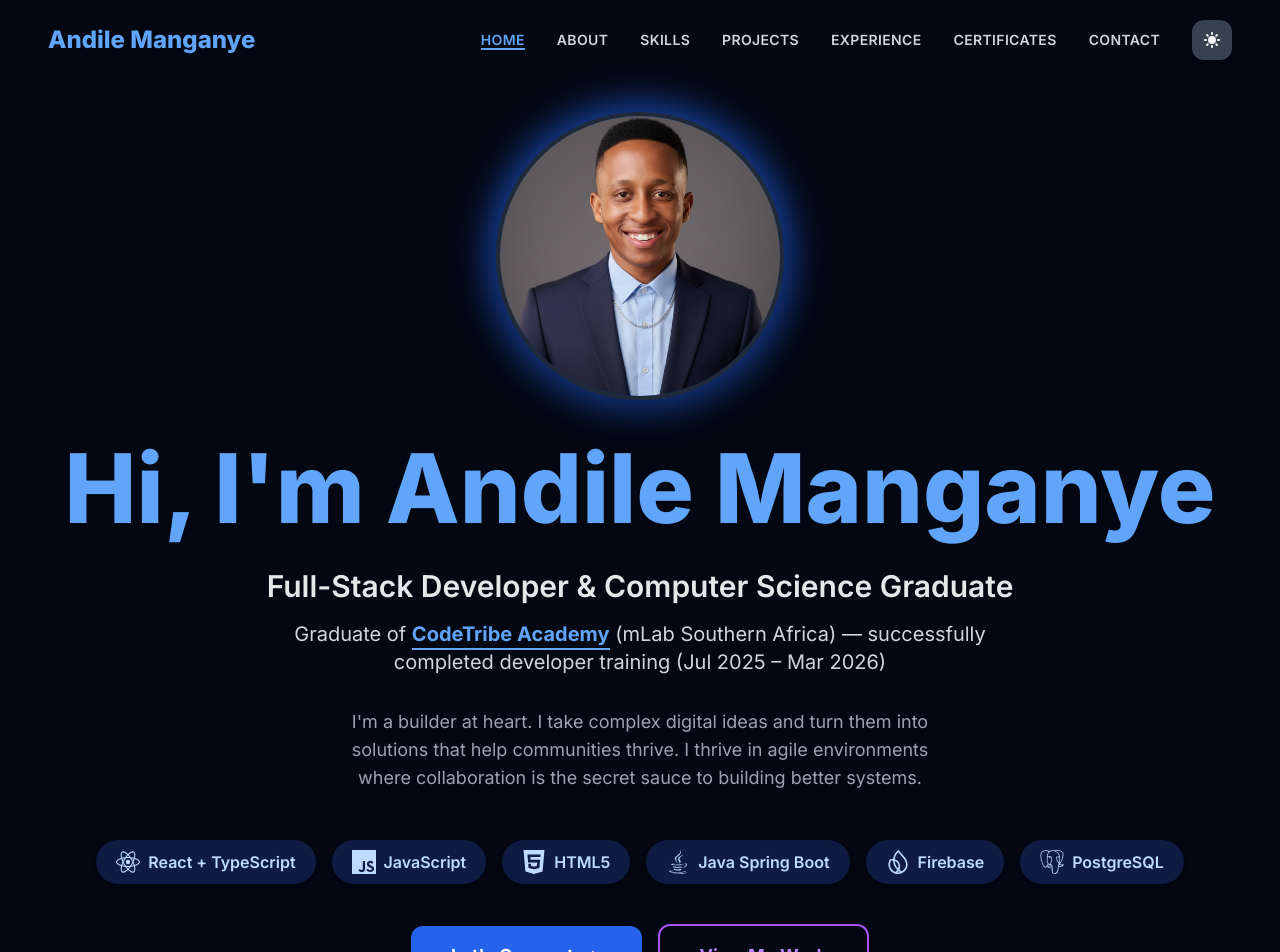
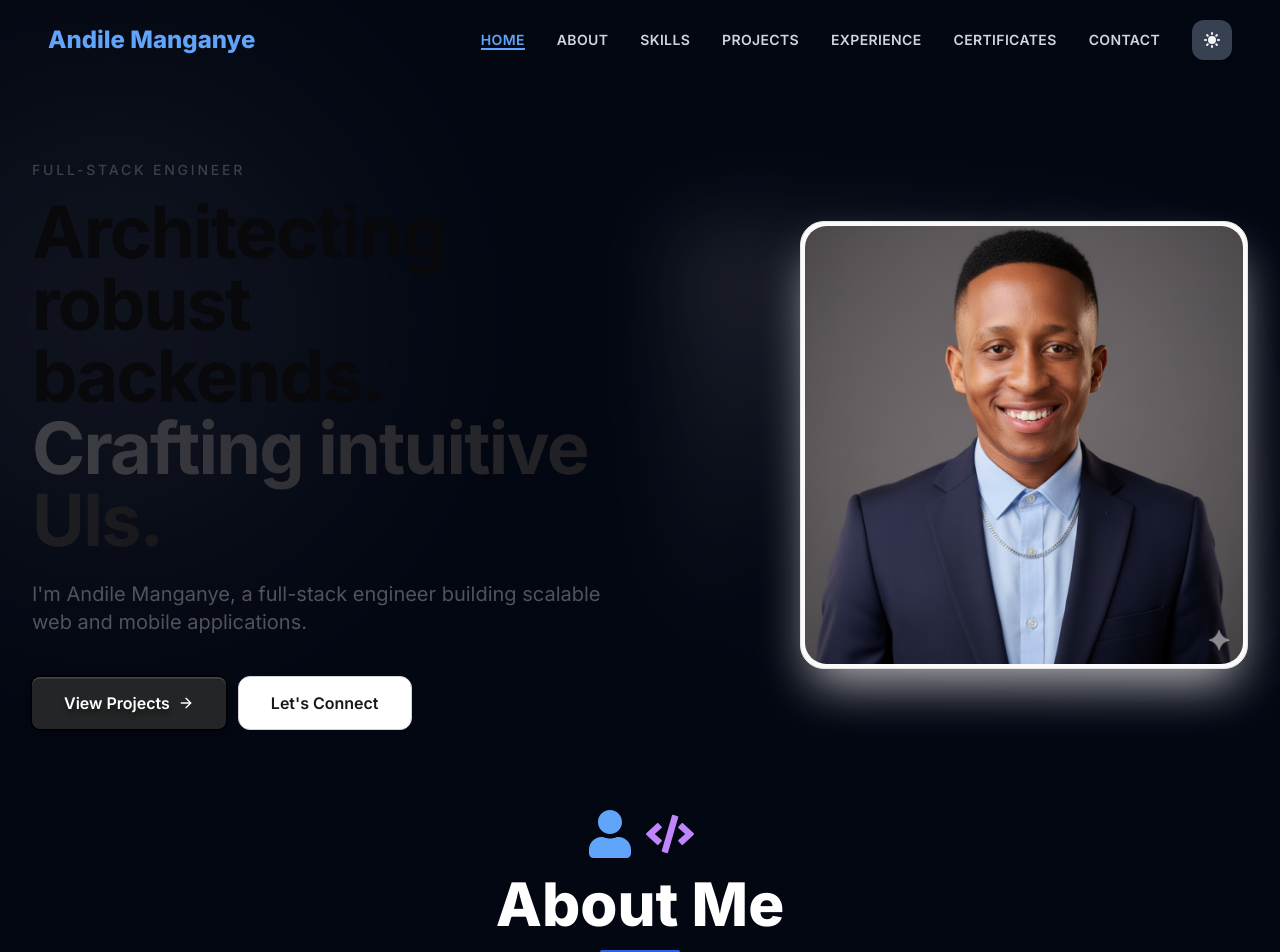
Before and after one commit to Andile45/Andile-Manganye-Porfolio, a React (Vite) app: page / in a window 1280 px wide. Shown: the top 952 px of the page. Built offline with nearby package versions, Linux system fonts and the light colour scheme.

Commit message:
feat: rebuild hero with streaming text and CTAs

```diff
--- a/src/components/Hero.tsx
+++ b/src/components/Hero.tsx
@@ -1,198 +1,166 @@
-import { motion } from 'framer-motion';
+import { useRef } from 'react';
+import { motion, useInView, useReducedMotion } from 'framer-motion';
+import { ArrowRight } from 'lucide-react';
 import profileImage from '../assets/Andile-Manganye-Image.png';
-import {
-  SiReact,
-  SiTypescript,
-  SiJavascript,
-  SiHtml5,
-  SiFirebase,
-  SiPostgresql
-} from 'react-icons/si';
-import { FaJava } from 'react-icons/fa';
+import PrimaryButton from './ui/PrimaryButton';
+import { secondaryButton } from '../lib/button-styles';
+import { StreamingCursor } from './ui/StreamingText';
+import { useStreamingText } from '../hooks/useStreamingText';
+import { subtleScaleInteraction } from '../lib/motion-presets';
+import { handleSectionNavClick } from '../lib/scroll';
+import { cn } from '../lib/utils';
+
+const ROLE = 'Full-Stack Engineer';
+const HEADLINE_1 = 'Architecting robust backends. ';
+const HEADLINE_2 = 'Crafting intuitive UIs.';
+const BIO =
+  "I'm Andile Manganye, a full-stack engineer building scalable web and mobile applications.";
+
+const CHAR_MS = 30;
+const HEADLINE_1_DELAY = ROLE.length * CHAR_MS;
+const HEADLINE_2_DELAY = HEADLINE_1_DELAY + HEADLINE_1.length * CHAR_MS;
+const BIO_DELAY = HEADLINE_2_DELAY + HEADLINE_2.length * CHAR_MS + 120;
 
 const Hero = () => {
-  const containerVariants = {
-    hidden: { opacity: 0 },
-    visible: {
-      opacity: 1,
-      transition: {
-        staggerChildren: 0.2,
-        delayChildren: 0.3,
-      },
-    },
-  };
+  const sectionRef = useRef<HTMLElement>(null);
+  const reduceMotion = useReducedMotion();
+  const isInView = useInView(sectionRef, { amount: 0.12, once: true });
+  const streamActive = isInView && !reduceMotion;
 
-  const itemVariants = {
-    hidden: { opacity: 0, y: 30 },
-    visible: {
-      opacity: 1,
-      y: 0,
-      transition: {
-        duration: 0.6,
-      },
-    },
-  };
+  const role = useStreamingText(ROLE, { active: streamActive, speed: CHAR_MS });
+  const headline1 = useStreamingText(HEADLINE_1, {
+    active: streamActive,
+    speed: CHAR_MS,
+    delay: HEADLINE_1_DELAY,
+  });
+  const headline2 = useStreamingText(HEADLINE_2, {
+    active: streamActive,
+    speed: CHAR_MS,
+    delay: HEADLINE_2_DELAY,
+  });
+  const bio = useStreamingText(BIO, {
+    active: streamActive,
+    speed: 22,
+    delay: BIO_DELAY,
+  });
 
-  const imageVariants = {
-    hidden: { opacity: 0, scale: 0.8 },
-    visible: {
-      opacity: 1,
-      scale: 1,
-      transition: {
-        duration: 0.8,
-      },
-    },
-  };
-
-  // Icon mapping for tech stack
-  const getTechIcon = (tech: string) => {
-    const techLower = tech.toLowerCase();
-
-    if (techLower.includes('react') || techLower.includes('typescript')) {
-      // For "React + TypeScript", show React icon
-      if (techLower.includes('react')) return SiReact;
-      return SiTypescript;
-    }
-    if (techLower.includes('javascript')) return SiJavascript;
-    if (techLower.includes('html5') || techLower.includes('html')) return SiHtml5;
-    if (techLower.includes('java') || techLower.includes('spring boot')) return FaJava;
-    if (techLower.includes('firebase')) return SiFirebase;
-    if (techLower.includes('postgresql') || techLower.includes('postgres')) return SiPostgresql;
-
-    return null;
-  };
+  const roleStreaming = isInView && !role.isComplete && role.displayed.length > 0;
+  const headlineStreaming =
+    isInView && role.isComplete && (!headline1.isComplete || !headline2.isComplete);
+  const bioStreaming =
+    isInView &&
+    headline1.isComplete &&
+    headline2.isComplete &&
+    !bio.isComplete &&
+    bio.displayed.length > 0;
 
   return (
     <section
+      ref={sectionRef}
       id="home"
-      className="min-h-screen flex items-center justify-center px-4 sm:px-6 lg:px-8 xl:px-12 pt-20 sm:pt-24 md:pt-28 bg-white dark:bg-gray-950"
+      className="section-padding relative flex min-h-0 items-center overflow-x-hidden pt-32 sm:pt-36 lg:min-h-[85vh] lg:pt-40"
     >
-      <div className="container mx-auto max-w-7xl text-center">
+      <motion.div
+        aria-hidden
+        className="pointer-events-none absolute -left-32 top-20 h-[480px] w-[480px] rounded-full bg-zinc-400/20 blur-[120px]"
+        animate={{ opacity: [0.4, 0.65, 0.4], scale: [1, 1.08, 1] }}
+        transition={{ duration: 8, repeat: Infinity, ease: 'easeInOut' }}
+      />
+      <motion.div
+        aria-hidden
+        className="pointer-events-none absolute right-0 top-1/3 h-[360px] w-[360px] rounded-full bg-zinc-400/10 blur-[100px]"
+        animate={{ opacity: [0.25, 0.45, 0.25] }}
+        transition={{ duration: 10, repeat: Infinity, ease: 'easeInOut' }}
+      />
+
+      <motion.div
+        className="relative z-10 mx-auto flex w-full max-w-7xl flex-col-reverse items-center gap-8 lg:grid lg:grid-cols-2 lg:items-center lg:gap-16"
+        initial={{ opacity: 0, y: 24 }}
+        animate={{ opacity: 1, y: 0 }}
+        transition={{ duration: 0.7, ease: [0.22, 1, 0.36, 1] }}
+      >
         <motion.div
-          variants={containerVariants}
-          initial="hidden"
-          animate="visible"
+          className="w-full min-w-0 text-center lg:text-left"
+          initial={{ opacity: 0, x: -24 }}
+          animate={{ opacity: 1, x: 0 }}
+          transition={{ duration: 0.7, delay: 0.1 }}
         >
-          {/* Profile Image */}
+          <p
+            className="mb-4 min-h-[1.25rem] text-sm font-medium uppercase tracking-[0.2em] text-zinc-700"
+            aria-label={ROLE}
+          >
+            {reduceMotion ? ROLE : role.displayed}
+            <StreamingCursor visible={roleStreaming} className="text-zinc-500" />
+          </p>
+          <h1
+            className="text-3xl font-bold leading-[1.15] tracking-tight text-zinc-950 sm:text-4xl md:text-5xl lg:text-7xl"
+            aria-label={HEADLINE_1 + HEADLINE_2}
+          >
+            {reduceMotion ? HEADLINE_1 : headline1.displayed}
+            <span className="bg-gradient-to-r from-zinc-700 to-zinc-900 bg-clip-text text-transparent">
+              {reduceMotion ? HEADLINE_2 : headline2.displayed}
+            </span>
+            <StreamingCursor visible={headlineStreaming} className="text-zinc-400" />
+          </h1>
+          <p
+            className="mt-6 min-h-[4.5rem] max-w-xl text-lg leading-relaxed text-zinc-600 sm:min-h-[3.5rem] sm:text-xl"
+            aria-label={BIO}
+          >
+            {reduceMotion ? BIO : bio.displayed}
+            <StreamingCursor visible={bioStreaming} />
+          </p>
           <motion.div
-            className="mb-6 sm:mb-8 md:mb-10 flex justify-center"
-            variants={imageVariants}
+            className="mt-8 flex flex-col items-stretch gap-3 sm:mt-10 sm:flex-row sm:items-center sm:justify-center lg:justify-start"
+            initial={reduceMotion ? false : { opacity: 0, y: 12 }}
+            animate={{ opacity: 1, y: 0 }}
+            transition={{ duration: 0.5, delay: reduceMotion ? 0 : 0.35, ease: [0.22, 1, 0.36, 1] }}
           >
-            <div className="relative">
-              <motion.div
-                className="absolute inset-0 bg-blue-600 rounded-full blur-lg opacity-50"
-                animate={{
-                  scale: [1, 1.1, 1],
-                  opacity: [0.5, 0.7, 0.5],
-                }}
-                transition={{
-                  duration: 3,
-                  repeat: Infinity,
-                  ease: 'easeInOut',
-                }}
-              />
-              <div className="relative w-40 h-40 xs:w-48 xs:h-48 sm:w-56 sm:h-56 md:w-64 md:h-64 lg:w-72 lg:h-72 rounded-full overflow-hidden border-4 border-white dark:border-gray-800 shadow-2xl">
-                <img
-                  src={profileImage}
-                  alt="Andile Manganye"
-                  className="w-full h-full object-cover"
-                />
-              </div>
-            </div>
-          </motion.div>
-
-          <motion.div className="mb-4 sm:mb-6 md:mb-8" variants={itemVariants}>
-            <h1 className="text-3xl xs:text-4xl sm:text-5xl md:text-6xl lg:text-7xl xl:text-8xl font-extrabold mb-3 sm:mb-4 md:mb-6 leading-tight px-2 sm:px-4">
-              <span className="text-blue-600 dark:text-blue-400">
-                Hi, I'm Andile Manganye
-              </span>
-            </h1>
-          </motion.div>
-
-          <motion.p
-            className="text-lg sm:text-xl md:text-2xl lg:text-3xl text-gray-800 dark:text-gray-200 mb-2 sm:mb-3 md:mb-4 font-semibold px-4 sm:px-6"
-            variants={itemVariants}
-          >
-            Full-Stack Developer & Computer Science Graduate
-          </motion.p>
-
-          <motion.p
-            className="text-base sm:text-lg md:text-xl text-gray-700 dark:text-gray-300 mb-4 sm:mb-6 md:mb-8 max-w-3xl mx-auto px-4 sm:px-6 leading-relaxed"
-            variants={itemVariants}
-          >
-            Graduate of{' '}
-            <span className="font-bold text-blue-600 dark:text-blue-400 relative">
-              CodeTribe Academy
-              <span className="absolute -bottom-1 left-0 w-full h-0.5 bg-blue-600 dark:bg-blue-400"></span>
-            </span>
-            {' '}(mLab Southern Africa) — successfully completed developer training (Jul 2025 – Mar 2026)
-          </motion.p>
-
-          <motion.p
-            className="text-sm sm:text-base md:text-lg text-gray-600 dark:text-gray-400 mb-6 sm:mb-8 md:mb-10 lg:mb-12 max-w-2xl mx-auto leading-relaxed px-4 sm:px-6"
-            variants={itemVariants}
-          >
-            I'm a builder at heart. I take complex digital ideas and turn them into solutions that help communities thrive. I thrive in agile environments where collaboration is the secret sauce to building better systems.
-          </motion.p>
-
-          <motion.div
-            className="flex flex-wrap justify-center gap-2 sm:gap-3 md:gap-4 mb-6 sm:mb-8 md:mb-10 px-4 sm:px-6"
-            variants={itemVariants}
-          >
-            {['React + TypeScript', 'JavaScript', 'HTML5', 'Java Spring Boot', 'Firebase', 'PostgreSQL'].map((tech, index) => {
-              const TechIcon = getTechIcon(tech);
-              return (
-                <motion.span
-                  key={tech}
-                  className="px-3 py-1.5 sm:px-4 sm:py-2 md:px-5 md:py-2.5 bg-blue-100 dark:bg-blue-900/40 text-blue-800 dark:text-blue-200 rounded-full text-xs sm:text-sm md:text-base font-semibold shadow-md flex items-center gap-1.5 sm:gap-2"
-                  whileHover={{ scale: 1.1, y: -2 }}
-                  whileTap={{ scale: 0.95 }}
-                  initial={{ opacity: 0, y: 20 }}
-                  animate={{ opacity: 1, y: 0 }}
-                  transition={{ delay: 0.8 + index * 0.1 }}
-                >
-                  {TechIcon && <TechIcon className="text-base sm:text-lg md:text-xl lg:text-2xl flex-shrink-0" />}
-                  <span className="whitespace-nowrap">{tech}</span>
-                </motion.span>
-              );
-            })}
-          </motion.div>
-
-          <motion.div
-            className="flex flex-col xs:flex-row gap-3 sm:gap-4 justify-center items-center px-4 sm:px-6"
-            variants={itemVariants}
-          >
-            <motion.a
+            <PrimaryButton
+              href="#projects"
+              onClick={(e) => handleSectionNavClick(e, 'projects')}
+            >
+              View Projects
+              <ArrowRight className="h-4 w-4" aria-hidden />
+            </PrimaryButton>
+            <a
               href="#contact"
-              className="group w-full xs:w-auto px-6 py-3 sm:px-8 sm:py-4 md:px-10 md:py-4 bg-blue-600 text-white rounded-xl font-bold text-sm sm:text-base md:text-lg shadow-xl text-center min-w-[200px]"
-              whileHover={{ scale: 1.05, y: -4 }}
-              whileTap={{ scale: 0.95 }}
+              className={cn(secondaryButton, 'px-8 py-[14px] text-base')}
+              onClick={(e) => handleSectionNavClick(e, 'contact')}
             >
-              <span className="flex items-center justify-center gap-2">
-                Let's Connect
-                <motion.svg
-                  className="w-4 h-4 sm:w-5 sm:h-5"
-                  fill="none"
-                  stroke="currentColor"
-                  viewBox="0 0 24 24"
-                  whileHover={{ x: 5 }}
-                  transition={{ type: 'spring', stiffness: 400 }}
-                >
-                  <path strokeLinecap="round" strokeLinejoin="round" strokeWidth={2} d="M13 7l5 5m0 0l-5 5m5-5H6" />
-                </motion.svg>
-              </span>
-            </motion.a>
-            <motion.a
-              href="#projects"
-              className="w-full xs:w-auto px-6 py-3 sm:px-8 sm:py-4 md:px-10 md:py-4 border-2 border-blue-600 dark:border-purple-500 text-blue-600 dark:text-purple-400 rounded-xl font-bold text-sm sm:text-base md:text-lg shadow-lg text-center min-w-[200px]"
-              whileHover={{ scale: 1.05, y: -2, backgroundColor: 'rgba(59, 130, 246, 0.1)' }}
-              whileTap={{ scale: 0.95 }}
-            >
-              View My Work
-            </motion.a>
+              Let&apos;s Connect
+            </a>
           </motion.div>
         </motion.div>
-      </div>
+
+        <motion.div
+          className="relative flex w-full shrink-0 justify-center lg:justify-end"
+          initial={{ opacity: 0, scale: 0.95 }}
+          animate={{ opacity: 1, scale: 1 }}
+          transition={{ duration: 0.8, delay: 0.2 }}
+        >
+          <motion.div
+            aria-hidden
+            className="absolute inset-0 rounded-3xl bg-gradient-to-br from-zinc-400/30 via-transparent to-zinc-500/20 blur-2xl"
+            animate={{ opacity: [0.5, 0.8, 0.5] }}
+            transition={{ duration: 6, repeat: Infinity }}
+          />
+          <motion.div
+            className={cn(
+              'relative aspect-[4/5] w-[min(100%,220px)] overflow-hidden rounded-2xl sm:w-[280px]',
+              'border border-zinc-200 bg-zinc-50 p-1 shadow-2xl shadow-zinc-200/80',
+              'lg:aspect-square lg:w-full lg:max-w-md lg:rounded-3xl'
+            )}
+            {...subtleScaleInteraction}
+            transition={{ type: 'spring', stiffness: 300 }}
+          >
+            <img
+              src={profileImage}
+              alt="Andile Manganye"
+              className="h-full w-full rounded-[0.85rem] object-cover object-top lg:rounded-[1.35rem]"
+            />
+          </motion.div>
+        </motion.div>
+      </motion.div>
     </section>
   );
 };
```
